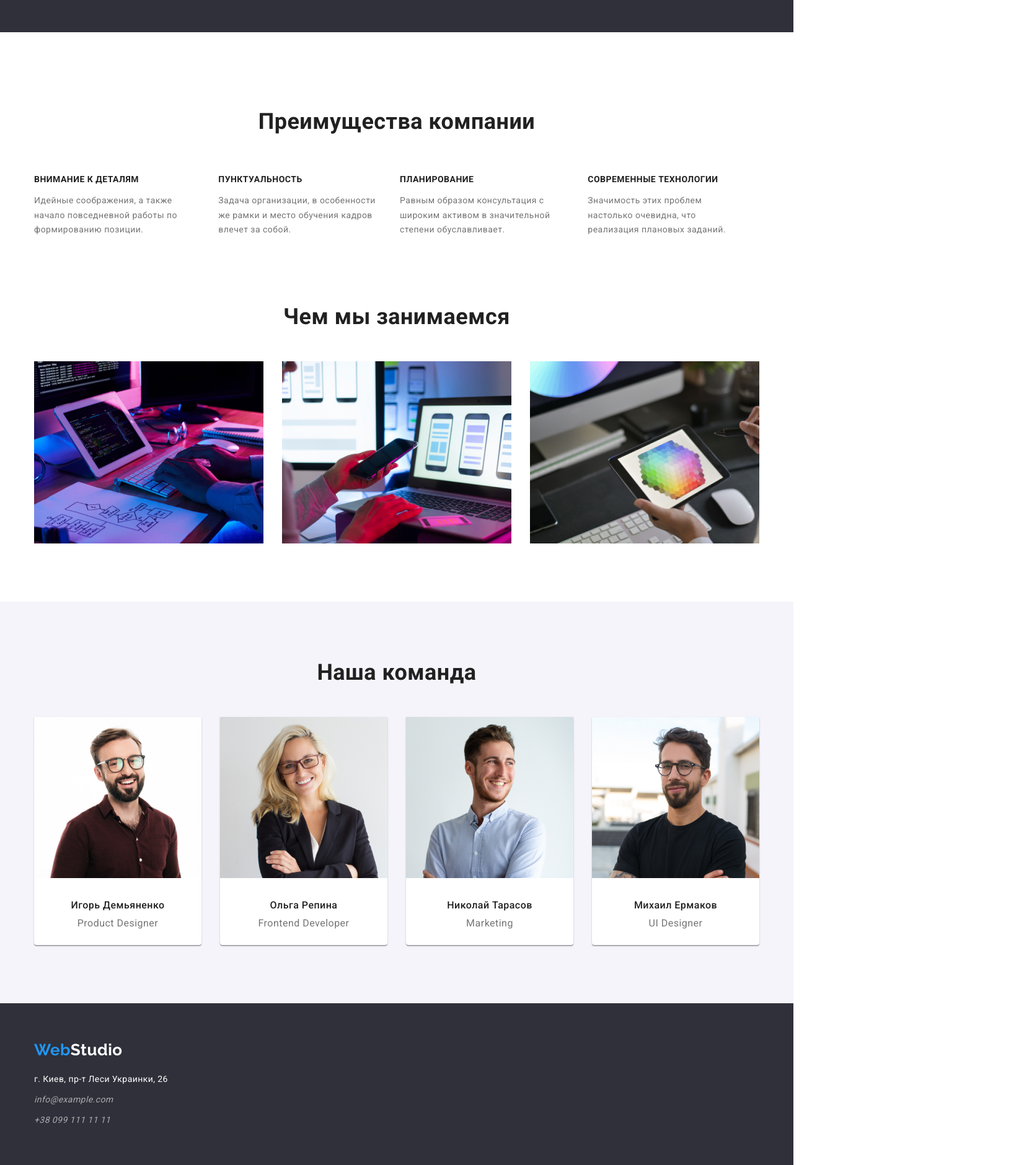
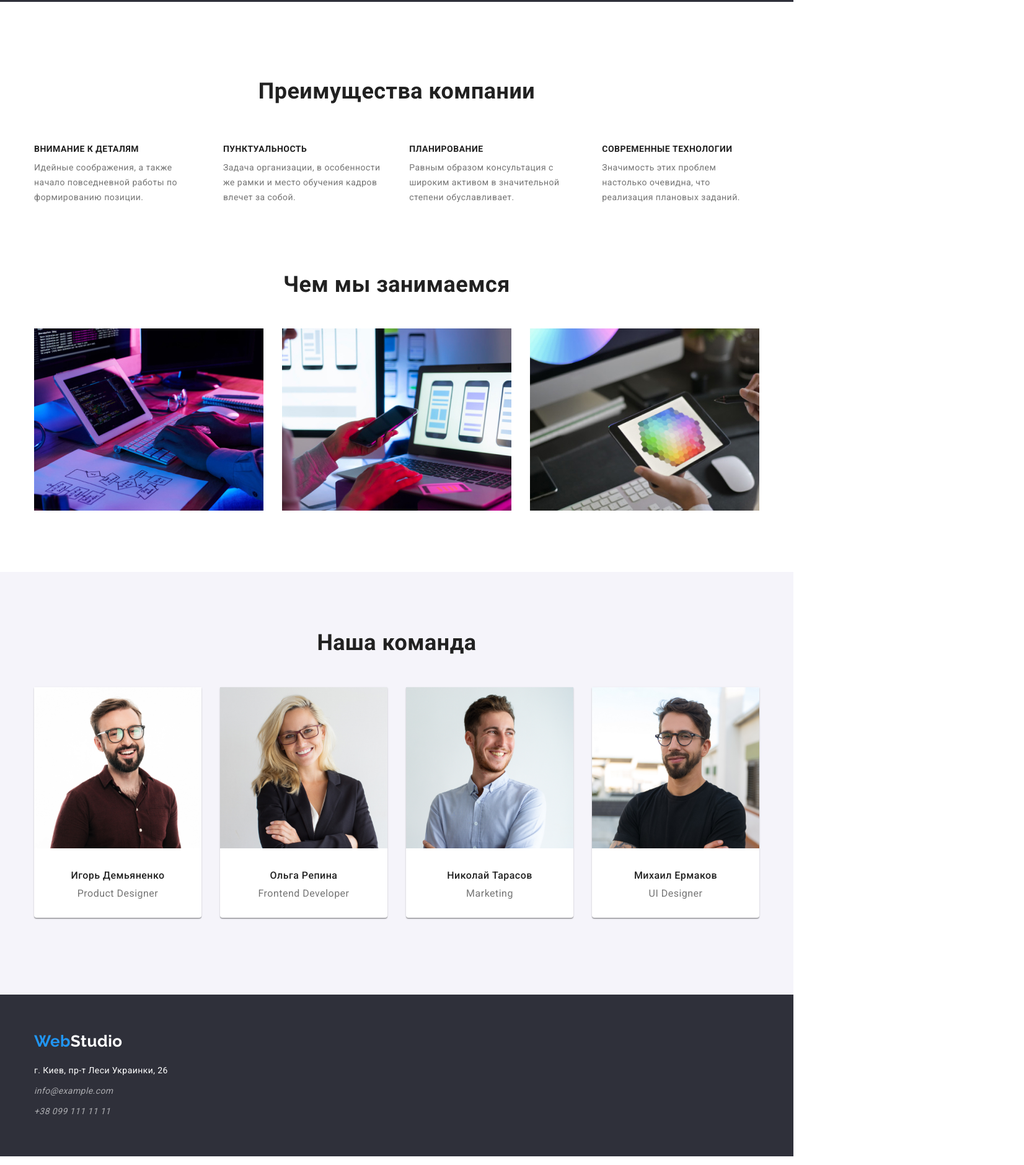
Before and after one commit to Svyatoslav0525/goit-markup-hw-03, a plain HTML site: page index.html in a window 1280 px wide. Shown: the part 717-2597 px from the top of the page at 62% size, 1652 px wide, since content can reach past the window. Drawn offline with nearby package versions, Linux system fonts and the light colour scheme.

Commit message:
Повиправляв падінги

```diff
--- /dev/null
+++ b/css/main.css
@@ -0,0 +1,4 @@
+body {
+  background-color: teal;
+  color: red;
+}/*# sourceMappingURL=main.css.map */
--- a/css/styles.css
+++ b/css/styles.css
@@ -62,6 +62,7 @@ img {
 
 /* Шапка сайта */
 .header {
+  display: flex;
   margin: 0;
   padding-top: 24px;
   padding-bottom: 25px;
@@ -89,9 +90,6 @@ img {
   line-height: 1.2;
   text-decoration: none;
   cursor: pointer;
-
-  margin-bottom: 0;
-  padding-bottom: 0;
 }
 
 /* Логотип компанії */
@@ -107,14 +105,8 @@ img {
 
 .header-site-nav .link {
   display: block;
-  padding-top: 32px;
-  padding-bottom: 32px;
 
   color: var(--title-text-color);
-}
-
-.header-site-nav .link.current {
-  color: var(--accent-color);
 }
 
 /* Контакти компанії */
@@ -153,13 +145,28 @@ img {
   color: var(--accent-color);
 }
 
+.header-site-nav .link.current {
+  color: var(--accent-color);
+}
+
+.current::after {
+  content: '';
+  width: 100%;
+  height: 2px;
+  background-color: var(--primary-text-color);
+  display: block;
+  position: absolute;
+  border: 20px;
+}
+
 /* !!! Герой !!! */
 
 .container-hero {
   background-color: var(--second-background-color);
   text-align: center;
 
-  padding: 200px 452px;
+  padding-top: 200px;
+  padding-bottom: 200px;
 }
 
 .hero-title {
@@ -213,22 +220,42 @@ img {
 
 .container-advantage {
   padding-top: 94px;
-  padding-bottom: 94px;
   margin: 0;
 }
 
-.advantage-title,
-.service-title {
-  margin-bottom: 50px;
+/* Наші переваги */
+
+.advantage-list {
+  display: flex;
+  margin-bottom: 94px;
+  margin-top: 50px;
+  padding: 0px;
+  max-width: 1170px;
+  justify-content: baseline;
 }
 
-/* Наші переваги */
+.advantage-list .advantage-list-item {
+  flex-basis: calc((100% - 120) / 4);
+  align-items: center;
+  justify-content: center;
+  padding: 0px;
+  margin-top: 0;
+  margin-bottom: 0;
+}
+
+.advantage-list .advantage-list-item:not(:first-child) {
+  margin-left: 30px;
+}
+
 .advantage-list .advantage-list-title {
   color: var(--title-text-color);
   font-weight: 700;
   font-size: 14px;
   line-height: 1.14;
   text-transform: uppercase;
+
+  align-items: center;
+  margin-bottom: 10px;
 }
 
 .advantage-list .advantage-list-text {
@@ -236,40 +263,35 @@ img {
   font-size: 14px;
   line-height: 1.71;
 
-  margin-top: 10px;
+  margin-top: 0px;
 }
 
-.advantage-list {
-  display: flex;
-  justify-content: center;
-  align-items: center;
-  margin-bottom: 94px;
-  padding: 0px;
-  max-width: 1170px;
-  margin-top: -10px;
-  margin-left: -30px;
-}
-
-.advantage-list .advantage-list-item {
-  flex-basis: calc((100% - 120) / 4);
-  margin-top: 10px;
-  margin-left: 30px;
+.container-service {
+  padding-bottom: 94px;
+  padding-top: 0;
+  margin: 0;
 }
 
 .service-list {
   display: flex;
   padding: 0px;
   max-width: 1170px;
-  margin-left: -30px;
+  margin-top: 50px;
+  padding-top: 0;
+  padding-bottom: 0;
+  justify-content: center;
+  align-items: center;
 }
 
 .service-list .service-list-item {
-  margin-left: 30px;
   flex-basis: calc((100% - 90) / 3);
 }
 
+.service-list .service-list-item:not(:first-child) {
+  margin-left: 30px;
+}
+
 .service-image {
-  display: block;
   min-width: 100%;
   height: auto;
 }
@@ -283,8 +305,8 @@ img {
 }
 
 .staff-title {
-  margin-bottom: 50px;
-  margin-top: 0;
+  margin-bottom: 0px;
+  margin-top: 0px;
 }
 
 .staff-image {
@@ -298,21 +320,16 @@ img {
   display: flex;
   max-width: 1170px;
   padding-top: 0;
-  padding-bottom: 0;
-  margin-top: -50px;
-  margin-left: -30px;
+  padding-bottom: 30px;
+  margin-top: 50px;
 }
 
 .staff-list .staff-list-item {
   padding-top: 0;
-  padding-bottom: 0;
+  padding-bottom: 30px;
   flex-basis: calc((100% - 120) / 4);
 
-  margin-top: 50px;
-  margin-left: 30px;
   text-align: center;
-  max-width: 270px;
-  max-height: 368px;
 
   background-color: #ffffff;
   box-shadow: 0px 1px 3px rgba(0, 0, 0, 0.12), 0px 1px 1px rgba(0, 0, 0, 0.14),
@@ -320,19 +337,25 @@ img {
   border-radius: 0px 0px 4px 4px;
 }
 
+.container-staff-list {
+  margin-top: 30px;
+  margin-bottom: 0px;
+}
+
+.staff-list .staff-list-item:not(:last-child) {
+  margin-right: 30px;
+}
+
 .staff-list .staff-list-title,
 .staff-list .staff-list-text {
   font-size: 16px;
   line-height: 1.19;
-  padding-top: 0px;
-  padding-bottom: 0px;
 }
 
 .staff-list .staff-list-title {
   font-weight: 500;
   color: var(--title-text-color);
-
-  margin-top: 30px;
+  margin-top: 0;
   margin-bottom: 10px;
 }
 
@@ -340,13 +363,14 @@ img {
   font-weight: 400;
   color: var(--primary-text-color);
 
-  margin-top: 0px;
-  margin-bottom: 30px;
+  margin-top: 0;
+  margin-bottom: 0;
+  padding-bottom: 0;
 }
 
 /* !!! Список основних кнопок на сторінці "Portfolio" */
 
-.container-portfolio {
+.section-portfolio {
   padding-top: 94px;
   padding-bottom: 94px;
 }
@@ -438,7 +462,7 @@ img {
   display: flex;
   flex-wrap: wrap;
   padding-top: 0;
-  padding-bottom: 0;
+  padding-bottom: 20px;
   margin: 0;
 }
 
@@ -446,8 +470,7 @@ img {
   width: 370px;
   max-height: 404px;
   margin-right: 30px;
-  margin-bottom: 30px;
-  padding-bottom: 20px;
+  padding-bottom: 30px;
 
   background: #ffffff;
   border: 1px solid #eeeeee;
@@ -458,14 +481,23 @@ img {
   display: block;
 }
 
+.container-spectrum-title-text {
+  margin-top: 20px;
+  margin-left: 24px;
+  margin-bottom: 0px;
+}
+
 .spectrum-list .spectrum-title {
-  margin: 20px 24px 4px 24px;
   padding: 0;
+
+  margin-bottom: 4px;
+  margin-top: 0;
 }
 
 .spectrum-list .spectrum-text {
-  margin: 0px 24px 0px 24px;
   padding: 0px;
+  margin-bottom: 0;
+  margin-top: 0;
 }
 
 .spectrum-list .spectrum-list-item:nth-child(3n) {
@@ -497,9 +529,7 @@ img {
 
 .footer {
   background-color: var(--second-background-color);
-}
 
-.container-footer {
   padding-top: 60px;
   padding-bottom: 60px;
 }
@@ -515,6 +545,8 @@ img {
 .footer-list {
   margin-top: 20px;
   padding: 0;
+
+  cursor: none;
 }
 
 .footer.logo:hover {
--- a/index.html
+++ b/index.html
@@ -19,6 +19,7 @@
       referrerpolicy="no-referrer"
     />
     <link rel="stylesheet" href="./css/styles.css" />
+    <!-- <link rel="stylesheet" href="./sass/main.scss" /> -->
   </head>
 
   <body>
@@ -30,7 +31,7 @@
           <nav class="header-nav">
             <ul class="header-site-nav list">
               <li class="header-site-nav-item">
-                <a href="./index.html" class="header-site-link link">Студия</a>
+                <a href="./index.html" class="header-site-link link current">Студия</a>
               </li>
               <li class="header-site-nav-item">
                 <a href="./portfolio.html" class="header-site-link link">Портфолио</a>
@@ -102,9 +103,12 @@
                 </p>
               </li>
             </ul>
+          </div>
+        </div>
 
         <!--Сфера предоставления услуг компании-->
-
+        <div class="container">
+          <div class="container-service">
             <h2 class="service-title">Чем мы занимаемся</h2>
             <ul class="service-list list">
               <li class="service-list-item">
@@ -153,8 +157,10 @@
                   width="270"
                   height="260"
                 />
+                <div class="container-staff-list">
                   <h3 class="staff-list-title">Игорь Демьяненко</h3>
                   <p class="staff-list-text">Product Designer</p>
+                </div>
               </li>
               <li class="staff-list-item">
                 <img
@@ -164,8 +170,10 @@
                   width="270"
                   height="260"
                 />
+                <div class="container-staff-list">
                   <h3 class="staff-list-title">Ольга Репина</h3>
                   <p class="staff-list-text">Frontend Developer</p>
+                </div>
               </li>
               <li class="staff-list-item">
                 <img
@@ -175,8 +183,10 @@
                   width="270"
                   height="260"
                 />
+                <div class="container-staff-list">
                   <h3 class="staff-list-title">Николай Тарасов</h3>
                   <p class="staff-list-text">Marketing</p>
+                </div>
               </li>
               <li class="staff-list-item">
                 <img
@@ -186,8 +196,10 @@
                   width="270"
                   height="260"
                 />
+                <div class="container-staff-list">
                   <h3 class="staff-list-title">Михаил Ермаков</h3>
                   <p class="staff-list-text">UI Designer</p>
+                </div>
               </li>
             </ul>
           </div>
@@ -198,7 +210,6 @@
     <!--Footer-->
     <footer class="footer">
       <div class="container">
-        <div class="container-footer">
         <a href="./index.html" class="footer logo"> <span class="accent">Web</span>Studio </a>
         <address>
           <ul class="footer-list list">
@@ -214,7 +225,6 @@
           </ul>
         </address>
       </div>
-      </div>
     </footer>
   </body>
 </html>
```
Also changed, not shown: portfolio.html (+20 -6 lines), css/main.min.css (added), 3 other files. Lines whose indentation alone changed are shown as unchanged.
